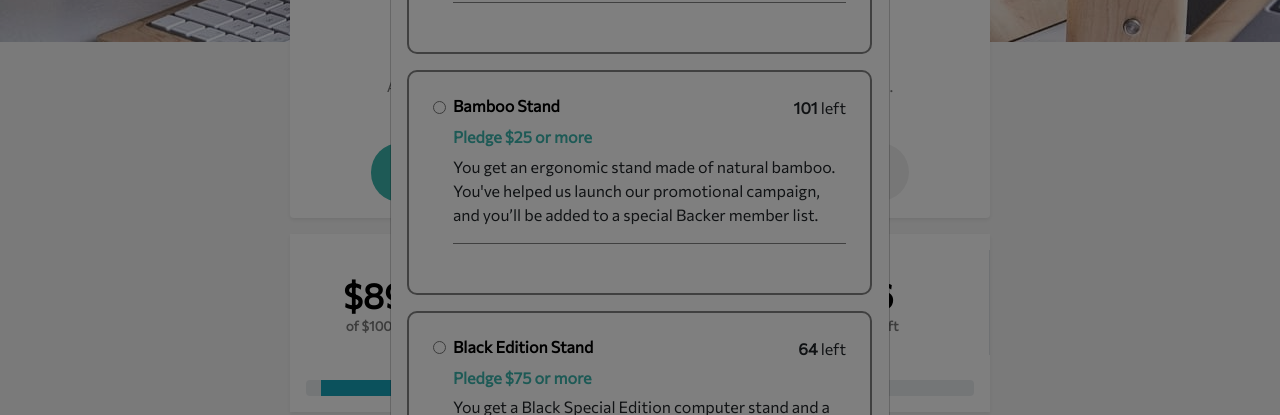
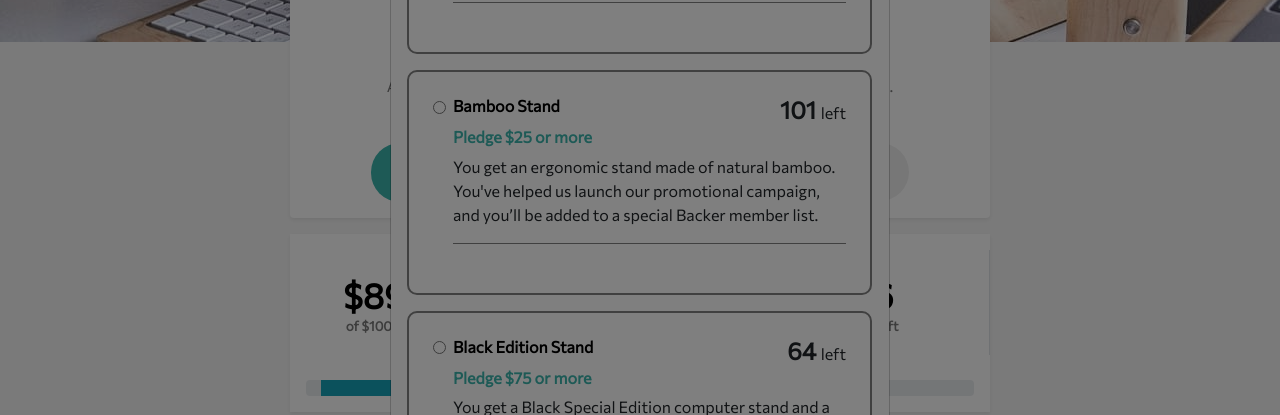
Before and after one commit to MrObonye/crowdfunding, an Angular app: page / in a window 1280 px wide. Both pictures are taken after a click on the button "Back the project". Shown: the part 358-773 px from the top of the page. Built offline with nearby package versions, Linux system fonts and the light colour scheme.

Commit message:
revert changes

```diff
--- a/src/app/components/common/pledge/pledge.component.html
+++ b/src/app/components/common/pledge/pledge.component.html
@@ -2,7 +2,7 @@
   [ngStyle]="{'border': index === selected ? 'solid 2px hsl(176, 50%, 47%)' : 'solid 2px gray'}">
   <div class="grid-item1">
     <div class="form-check">
-      <input class="form-check-input" (change)="select(index)" type="radio" #pledge name="pledge" id="pledge">
+      <input class="form-check-input" (change)="select(index)" type="radio" name="pledge" id="pledge">
     </div>
   </div>
   <div class="grid-item2">
@@ -11,7 +11,7 @@
   </div>
   <div class="grid-item4">
     <div class="" *ngIf="cardNumber >= 0">
-      <span class="fw-bolder">
+      <span class="h4 fw-bolder">
         {{cardNumber}}
       </span>left
     </div>
--- a/src/app/components/common/pledge/pledge.component.scss
+++ b/src/app/components/common/pledge/pledge.component.scss
@@ -42,6 +42,7 @@
 }
 
 .wrapper {
+  position: relative;
   border-radius: 0.625rem;
   .grid-item1 {
     grid-area: radio-button;
@@ -141,3 +142,7 @@
     }
   }
 }
+
+.h4 {
+  font-weight: 700;
+}
```
